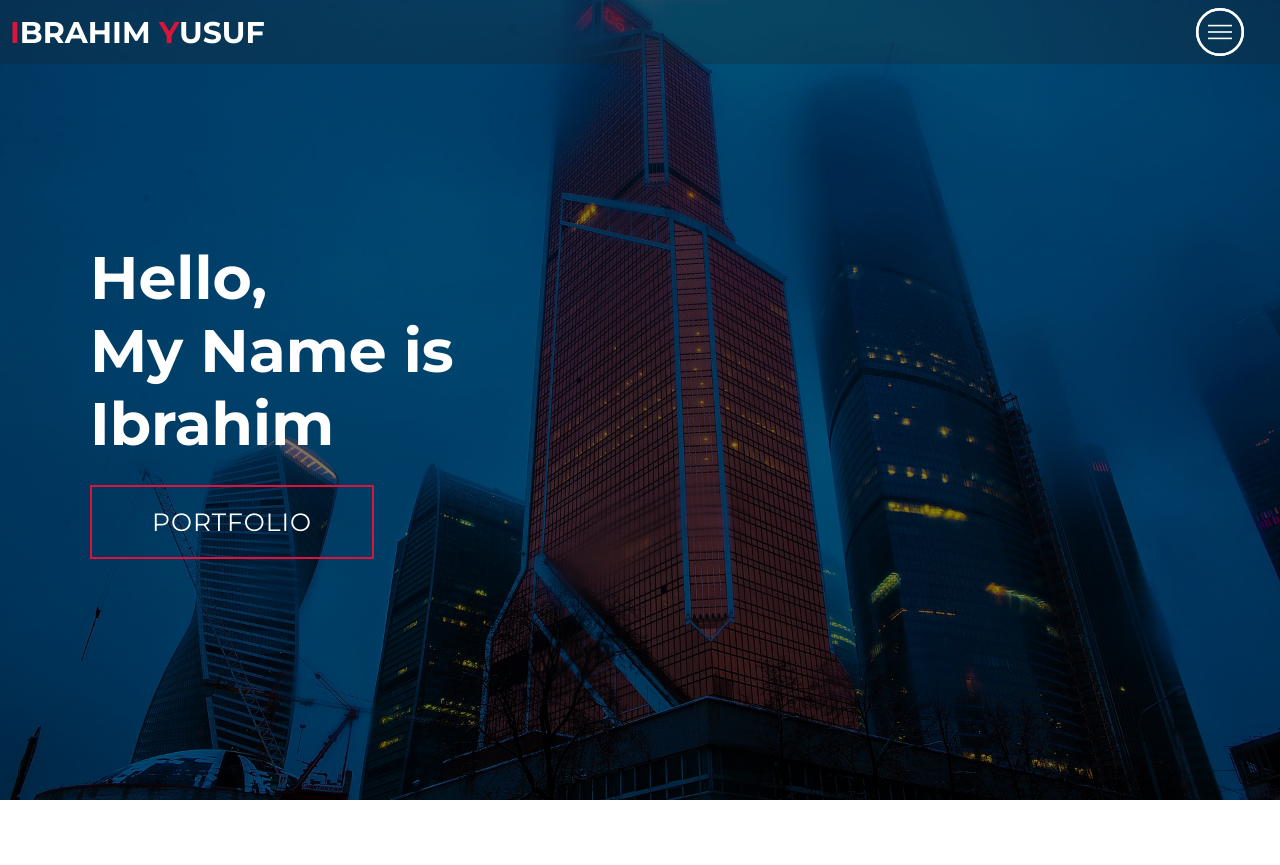
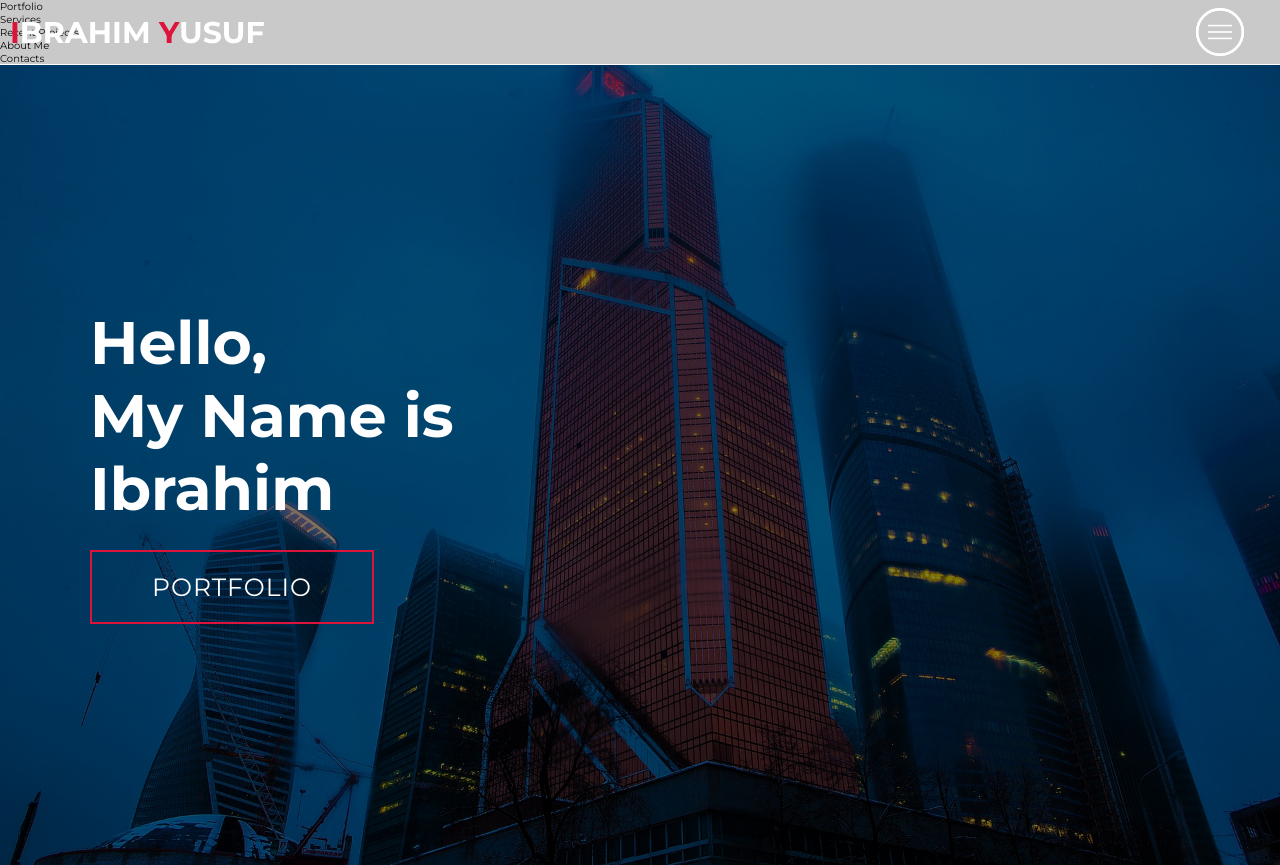
Before and after one commit to ibrahimy353/landing-page1, a plain HTML site: page index.html in a window 1280 px wide. Shown: the top 865 px of the page. Drawn offline with Linux system fonts and the light colour scheme.

Commit message:
i am commiting multiple files

```diff
--- a/index.html
+++ b/index.html
@@ -36,6 +36,14 @@
   <!-- End Header -->
 
         <!-- hero Section-->
+        <ul>
+            <li>Portfolio</li>
+            <li>Services</li>
+            <li>Recent Projects</li>
+            <li>About Me</li>
+            <li>Contacts</li>
+
+        </ul>
         <section id="hero">
             <div  class="hero container">
                 <div>
@@ -105,7 +113,7 @@
 
                     </div>
                     <div class="project-img">
-                        <img src="./images/pepsi.png" alt="img">
+                       <a href="https://ibrahimy353.github.io/pepsi/"><img src="./images/pepsi.png" alt="img"></a>
                     </div>
                 </div>
                 <div class="project-item">
--- a/style.css
+++ b/style.css
@@ -295,7 +295,7 @@ p{
 
 #services .service-top{
     width: 500px;
-    max-width: 0 auto;
+    margin: 0 auto;
 }
 
 #services .service-bottom{
```
